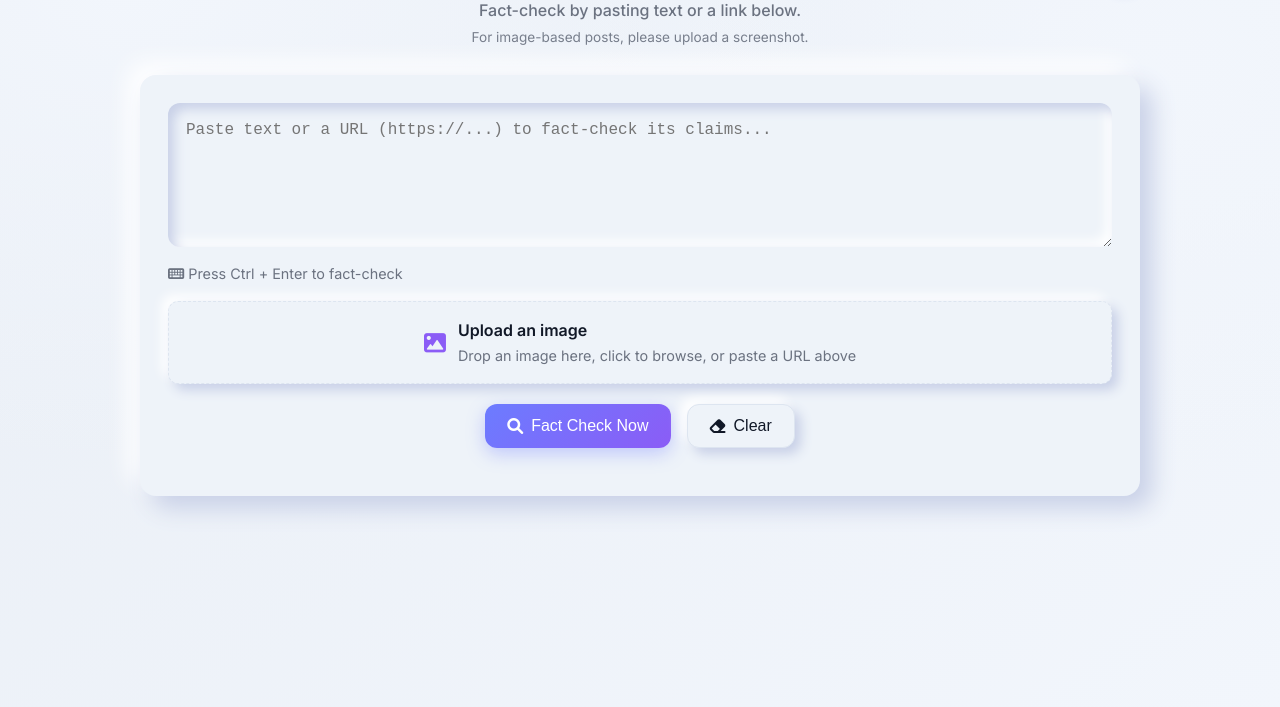
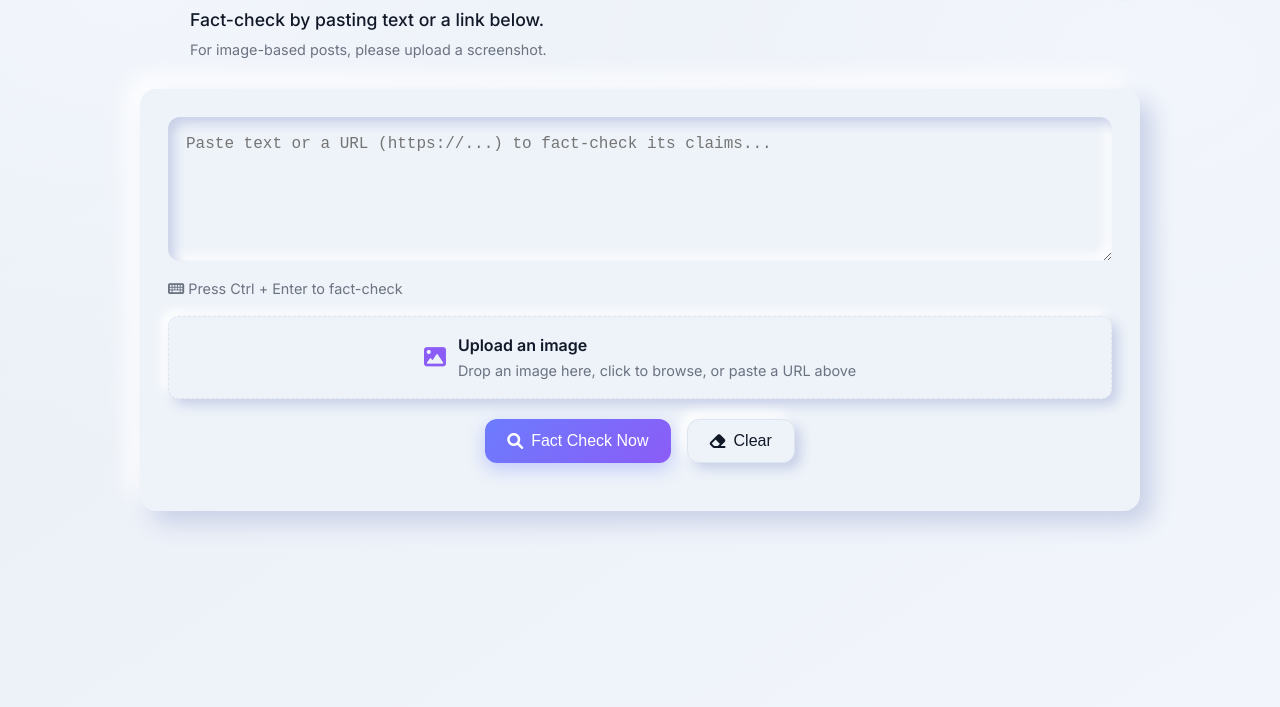
Before and after one commit to adunboxthetech/AI-fact-checker-deployment-version, a plain HTML site: page index.html in a window 1280 px wide. Shown: the part 93-800 px from the top of the page. Drawn offline with Linux system fonts and the light colour scheme.

Commit message:
refactor: improve header design for better visual hierarchy

```diff
--- a/index.html
+++ b/index.html
@@ -40,8 +40,10 @@
                     <i class="fas fa-moon"></i>
                 </button>
             </div>
-            <p class="subtitle">Fact-check by pasting text or a link below.</p>
-            <p class="subtitle-hint">For image-based posts, please upload a screenshot.</p>
+            <div class="header-subtitles">
+                <p class="subtitle">Fact-check by pasting text or a link below.</p>
+                <p class="subtitle-hint">For image-based posts, please upload a screenshot.</p>
+            </div>
         </header>
 
         <main class="main-content neumorphic">
--- a/style.css
+++ b/style.css
@@ -112,26 +112,22 @@ body {
     background: #000000;
 }
 
+.header-subtitles {
+    margin-top: 16px;
+    padding-left: 50px; /* Align with the title */
+}
+
 .subtitle {
-    margin-top: 8px;
-    color: var(--muted);
+    margin-top: 0;
+    font-size: 1.1rem;
     font-weight: 500;
-    font-size: 1rem; /* Increased font size */
-    text-align: center; /* Center align */
-    max-width: 550px; /* Max width for better readability */
-    margin-left: auto; /* Center align */
-    margin-right: auto; /* Center align */
+    color: var(--text);
 }
 
 .subtitle-hint {
-    font-size: 0.85rem; /* Increased font size */
+    font-size: 0.9rem;
     color: var(--muted);
-    font-weight: 400;
-    opacity: 0.9; /* Increased opacity */
-    margin: 4px auto 0; /* Center align and add margin */
-    line-height: 1.4;
-    text-align: center; /* Center align */
-    max-width: 550px; /* Max width for better readability */
+    margin-top: 4px;
 }
 
 .icon-btn {
```
